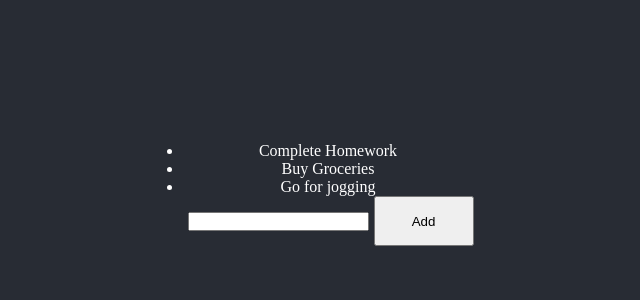
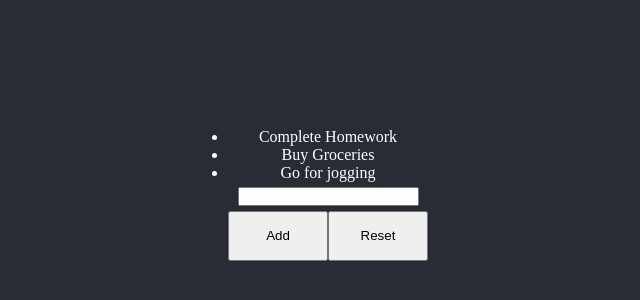
Before and after one commit to okcl/ReactDevelhope, a React (Create React App) app: page / in a window 1280 px wide. Shown: the part 206-506 px from the top of the page, without its empty margins (312-952 px from the left). Built offline with nearby package versions, Linux system fonts and the light colour scheme.

Commit message:
reset button added to TodoList component

```diff
--- a/src/TodoList.jsx
+++ b/src/TodoList.jsx
@@ -22,6 +22,12 @@ class TodoList extends React.Component{
         }
     }
 
+    clearList = () => {
+        this.setState({
+            toDos: []
+        })
+    }
+
     render() {
         const ulTodos = this.state.toDos.map((todo, index) => (<li key={index}>{todo}</li>))
         return(
@@ -33,7 +39,10 @@ class TodoList extends React.Component{
                 type="text"
                 value={this.state.inputValue}
                 onChange={this.handleInputChange}/>
-                <button onClick={this.addList}>Add</button>
+                <div>
+                    <button onClick={this.addList}>Add</button>
+                    <button onClick={this.clearList}>Reset</button>
+                </div>
             </div>
         )
     }
```
